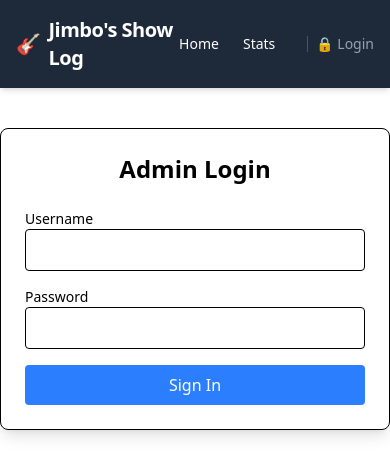
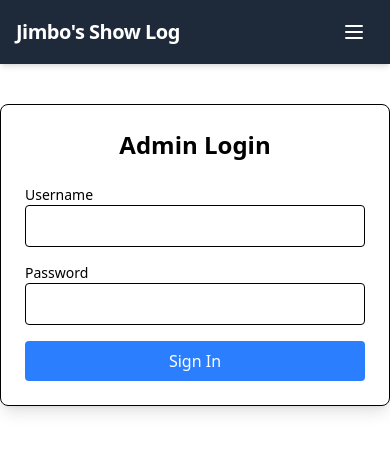
Before and after one commit to ryanjpeterson/jimbos-show-log, a React (Vite) app in the folder frontend/: page /login in a window 390 px wide. Shown: the top 476 px of the page. Built offline with nearby package versions, Linux system fonts and the light colour scheme.

Commit message:
modified navbar layout

```diff
--- a/frontend/src/components/Navbar.jsx
+++ b/frontend/src/components/Navbar.jsx
@@ -1,31 +1,56 @@
-import React from 'react';
+import React, { useState } from 'react';
 import { Link, useNavigate } from 'react-router-dom';
 import { useAuth } from '../context/AuthContext';
 
 function Navbar() {
   const { isAuthenticated, logout } = useAuth();
   const navigate = useNavigate();
+  const [isMenuOpen, setIsMenuOpen] = useState(false);
 
   const handleLogout = () => {
     logout();
-    navigate('/');
+    setIsMenuOpen(false); // Close menu on logout
+    navigate('/login');
   };
 
+  const closeMenu = () => setIsMenuOpen(false);
+
   return (
-    <nav className="bg-gray-800 text-white p-4 shadow-md sticky top-0 z-50">
-      <div className="container mx-auto flex justify-between items-center">
-        <Link to="/" className="text-xl font-black tracking-tight flex items-center gap-2 hover:text-gray-200 transition">
-          <span>🎸</span> Jimbo's Show Log
+    <nav className="bg-gray-800 text-white shadow-md sticky top-0 z-50">
+      <div className="container mx-auto px-4 py-3 flex justify-between items-center">
+        {/* SITE TITLE (Left) - Removed Emoji, reduced weight */}
+        <Link
+          to="/"
+          className="text-xl font-bold tracking-tight hover:text-gray-200 transition"
+          onClick={closeMenu}
+        >
+          Jimbo's Show Log
         </Link>
 
-        <div className="flex items-center space-x-6 text-sm font-medium">
-          <Link to="/" className="hover:text-blue-300 transition">Home</Link>
+        {/* MOBILE MENU BUTTON (Visible only on small screens) */}
+        <button
+          className="md:hidden p-2 rounded focus:outline-none focus:bg-gray-700"
+          onClick={() => setIsMenuOpen(!isMenuOpen)}
+          aria-label="Toggle menu"
+        >
+          {/* Hamburger Icon */}
+          <svg className="w-6 h-6" fill="none" stroke="currentColor" viewBox="0 0 24 24">
+            {isMenuOpen ? (
+              <path strokeLinecap="round" strokeLinejoin="round" strokeWidth={2} d="M6 18L18 6M6 6l12 12" />
+            ) : (
+              <path strokeLinecap="round" strokeLinejoin="round" strokeWidth={2} d="M4 6h16M4 12h16M4 18h16" />
+            )}
+          </svg>
+        </button>
+
+        {/* DESKTOP MENU (Hidden on mobile, visible on md+) */}
+        <div className="hidden md:flex items-center space-x-6 text-sm font-medium">
           <Link to="/stats" className="hover:text-blue-300 transition">Stats</Link>
 
           {/* Auth Indicator & Links */}
           {isAuthenticated ? (
             <>
-              <div className="h-4 w-px bg-gray-600 mx-2"></div> {/* Divider */}
+              <div className="h-4 w-px bg-gray-600 mx-2"></div>
               <Link to="/create" className="hover:text-green-400 transition">Create</Link>
               <Link to="/admin" className="hover:text-purple-400 transition">Admin</Link>
               <button
@@ -38,7 +63,7 @@ function Navbar() {
             </>
           ) : (
             <>
-              <div className="h-4 w-px bg-gray-600 mx-2"></div> {/* Divider */}
+              <div className="h-4 w-px bg-gray-600 mx-2"></div>
               <Link
                 to="/login"
                 className="flex items-center gap-1 text-gray-400 hover:text-white transition"
@@ -50,6 +75,52 @@ function Navbar() {
           )}
         </div>
       </div>
+
+      {/* MOBILE MENU DROPDOWN (Visible only when isMenuOpen is true) */}
+      {isMenuOpen && (
+        <div className="md:hidden bg-gray-900 px-4 pt-2 pb-4 space-y-2 border-t border-gray-700 shadow-lg">
+          <Link
+            to="/stats"
+            className="block py-2 hover:text-blue-300 transition border-b border-gray-700"
+            onClick={closeMenu}
+          >
+            Stats
+          </Link>
+
+          {isAuthenticated ? (
+            <>
+              <Link
+                to="/create"
+                className="block py-2 hover:text-green-400 transition border-b border-gray-700"
+                onClick={closeMenu}
+              >
+                Create Entry
+              </Link>
+              <Link
+                to="/admin"
+                className="block py-2 hover:text-purple-400 transition border-b border-gray-700"
+                onClick={closeMenu}
+              >
+                Admin Dashboard
+              </Link>
+              <button
+                onClick={handleLogout}
+                className="w-full text-left py-2 flex items-center gap-2 text-red-400 hover:text-red-300 transition"
+              >
+                <span>🔓</span> Logout
+              </button>
+            </>
+          ) : (
+            <Link
+              to="/login"
+              className="block py-2 flex items-center gap-2 text-gray-400 hover:text-white transition"
+              onClick={closeMenu}
+            >
+              <span>🔒</span> Admin Login
+            </Link>
+          )}
+        </div>
+      )}
     </nav>
   );
 }
```
